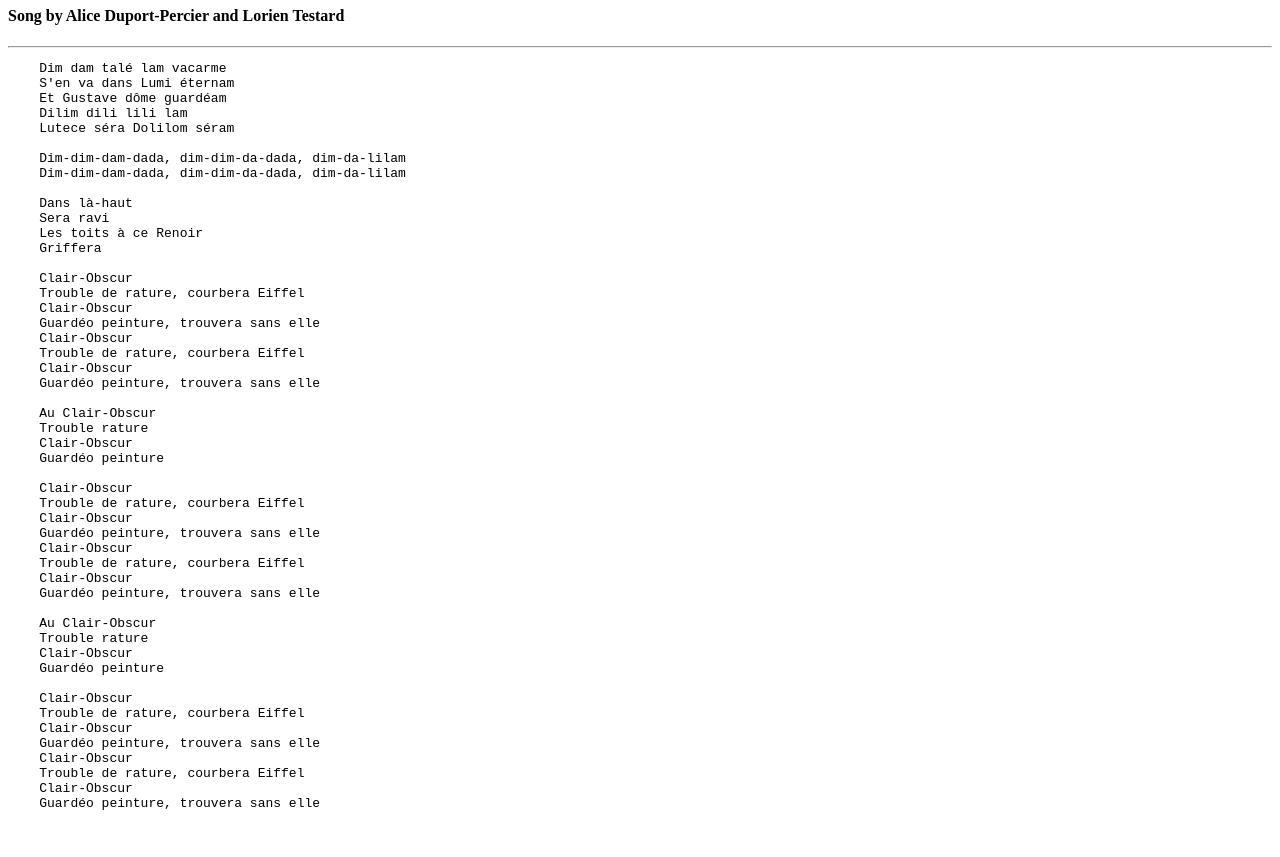
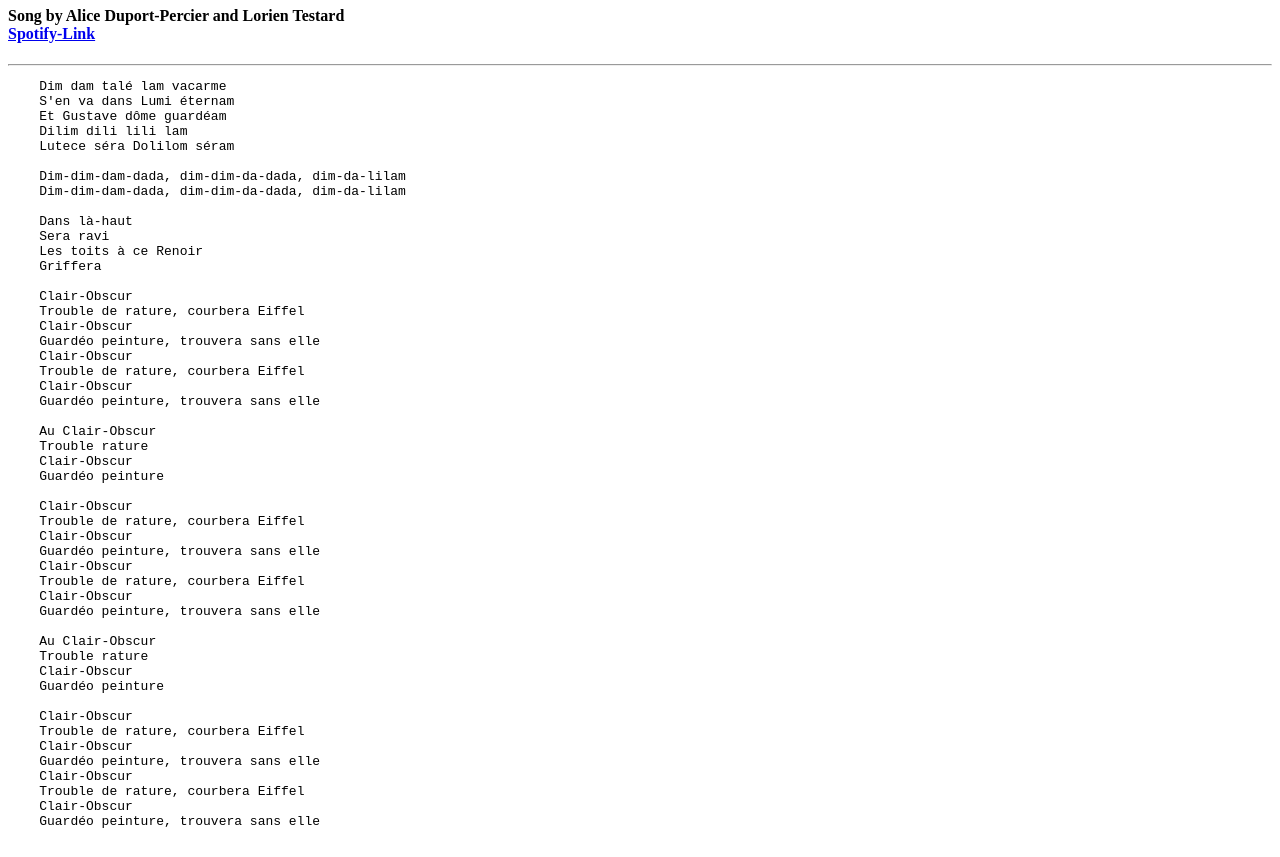
Before and after one commit to 7anmayog/HTML, a plain HTML site: page lyrics.html in a window 1280 px wide. Shown: the part 73-930 px from the top of the page. Drawn offline with Linux system fonts and the light colour scheme.

Commit message:
added song link from spotify with the help of anchor <a> tag.

```diff
--- a/lyrics.html
+++ b/lyrics.html
@@ -10,7 +10,8 @@
         Lumière
     </h1>
     <h4>
-        Song by Alice Duport-Percier and Lorien Testard
+        Song by Alice Duport-Percier and Lorien Testard <br>
+        <a href="https://open.spotify.com/track/1A1XuDIYZxSKrQ6mzkWwAT?si=e15a962fb6604de3">Spotify-Link</Spotify-Link></a>
     </h4>
     <hr>
     <pre>
```
